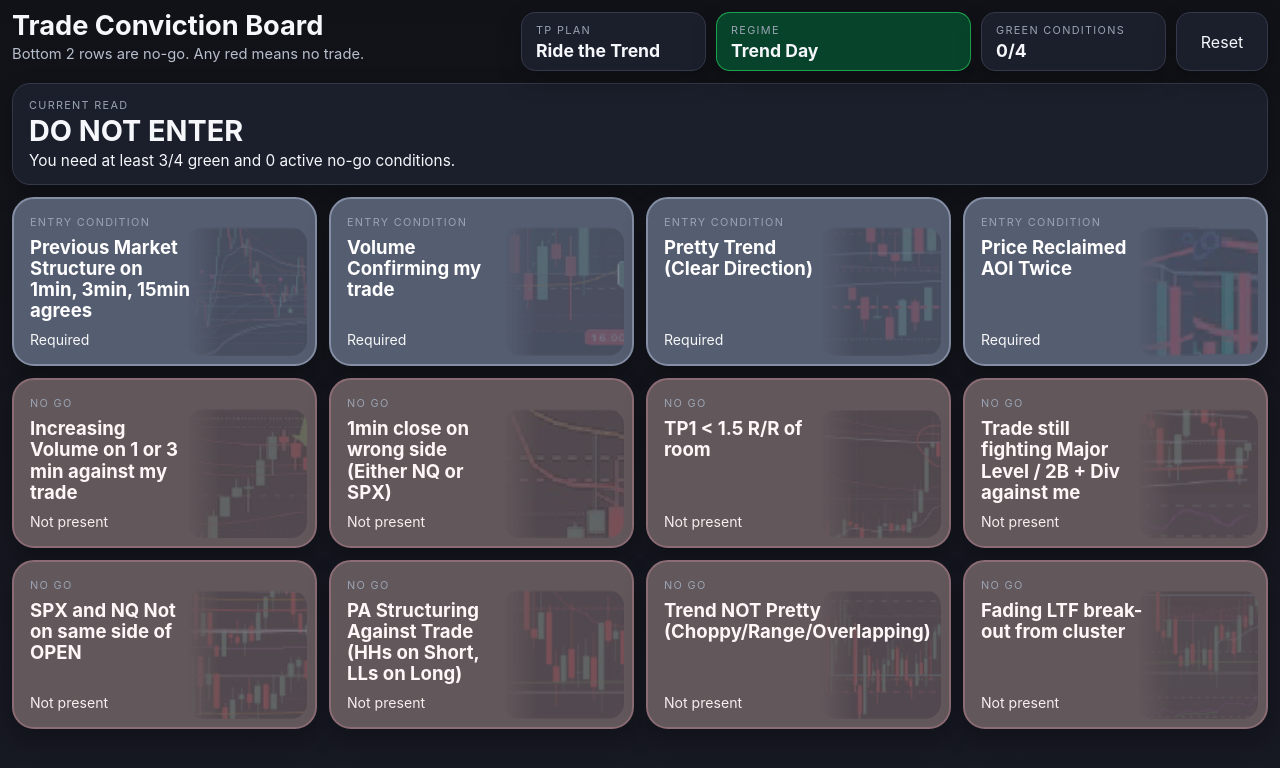
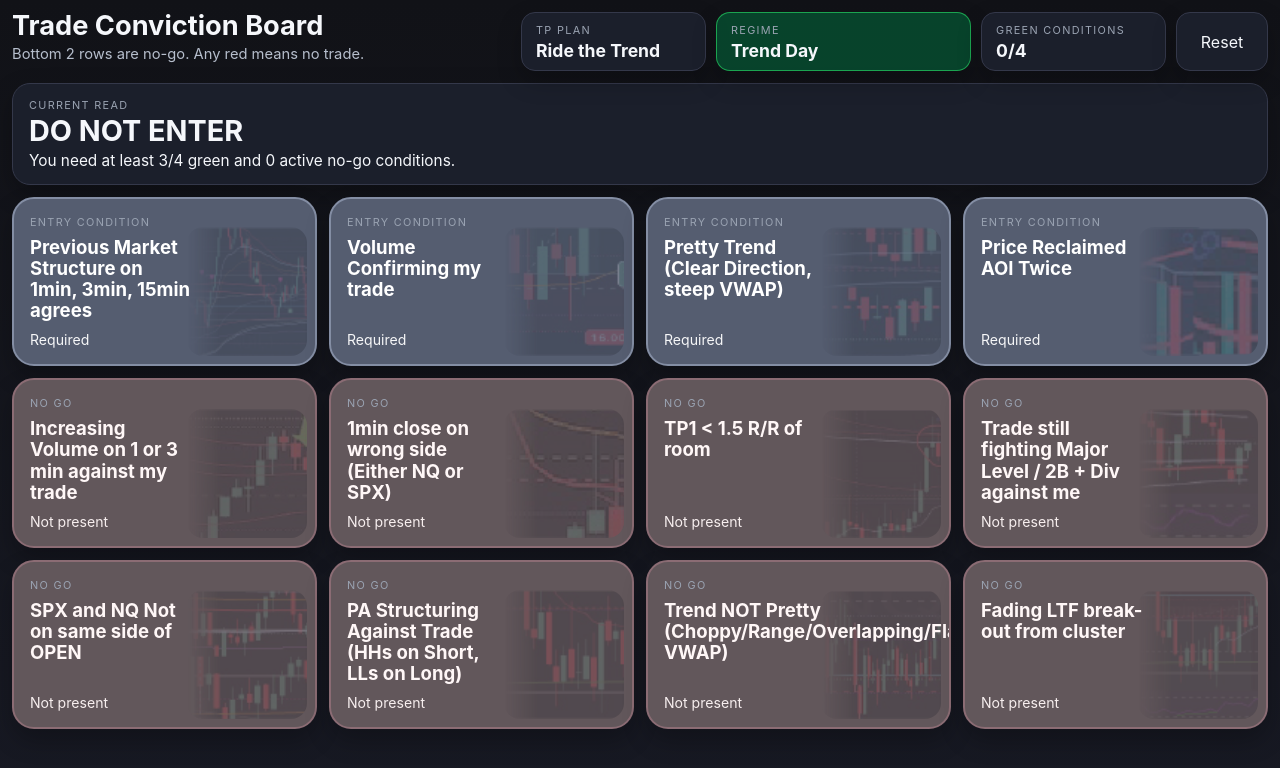
Before and after one commit to bboypkj/trade-checklist-app, a React (Vite) app: page / in a window 1280 px wide. Shown: the top 768 px of the page. Built offline with nearby package versions, Linux system fonts and the light colour scheme.

Commit message:
Update App.jsx

```diff
--- a/src/App.jsx
+++ b/src/App.jsx
@@ -36,7 +36,7 @@ const defaultTiles = [
   },
   {
     id: 3,
-    label: 'Pretty Trend (Clear Direction)',
+    label: 'Pretty Trend (Clear Direction, steep VWAP)',
     group: 'entry',
     state: 'neutral',
     image: '/analogous.png',
@@ -94,7 +94,7 @@ const defaultTiles = [
   },
   {
     id: 11,
-    label: 'Trend NOT Pretty (Choppy/Range/Overlapping)',
+    label: 'Trend NOT Pretty (Choppy/Range/Overlapping/Flat VWAP)',
     group: 'nogo',
     state: 'neutral',
     image: '/NGchop.png',
```
